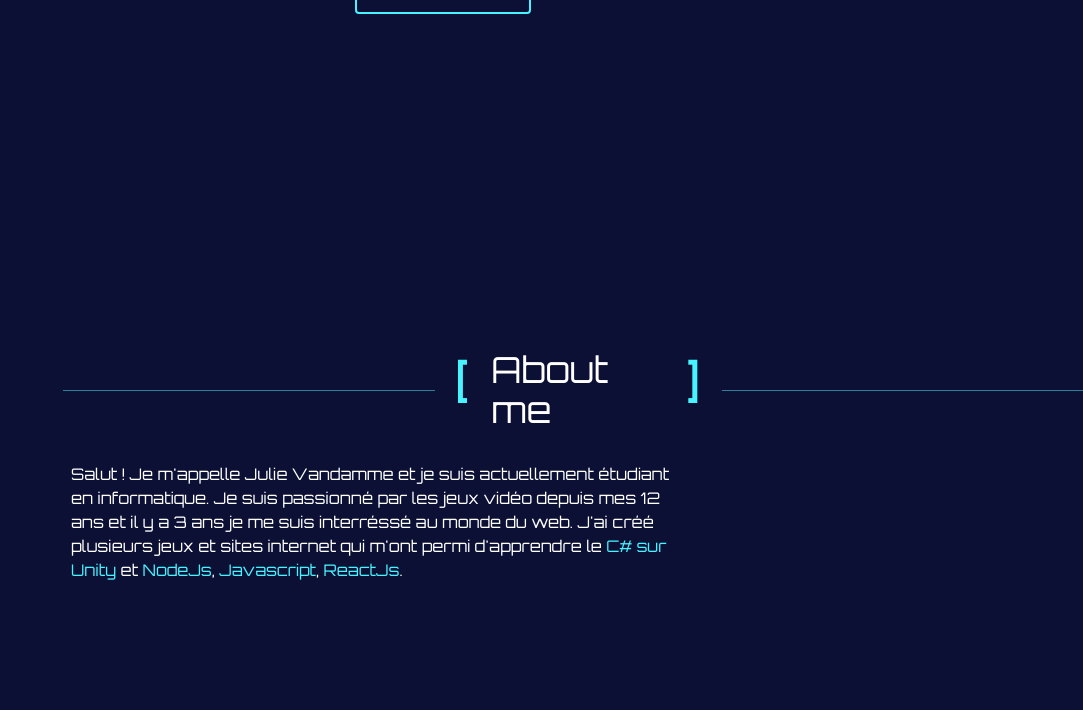
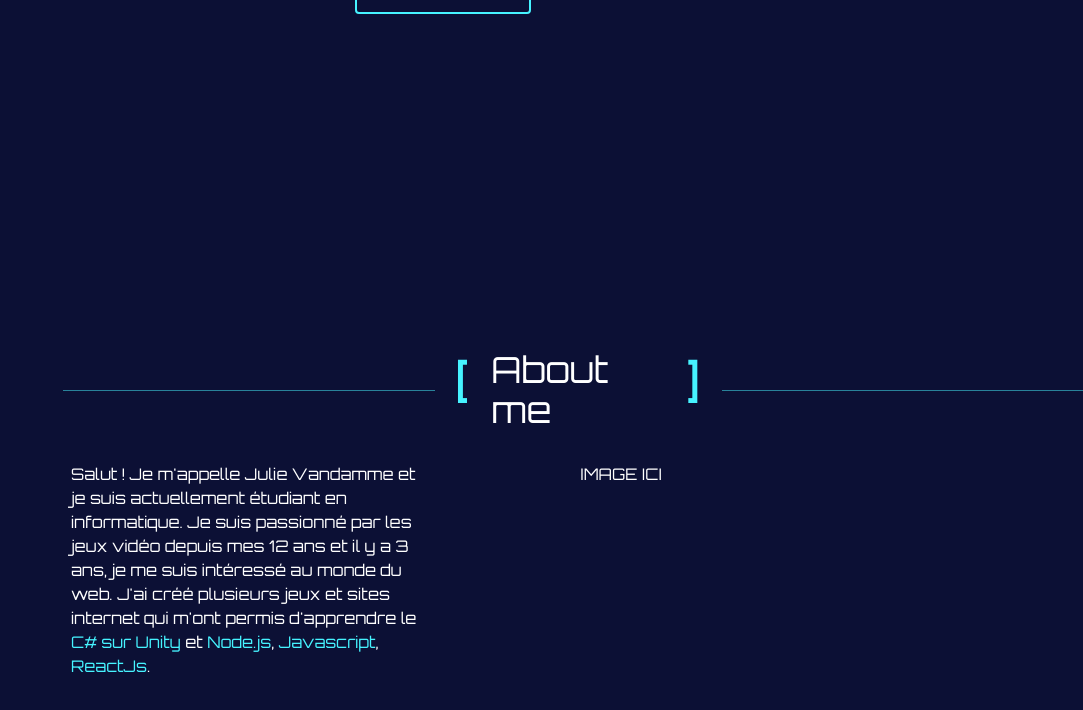
Before and after one commit to Minitsonga/Portfolio, a Next.js app: page / in a window 1280 px wide. Shown: the part 1016-1726 px from the top of the page, without its empty margins (197-1280 px from the left). Built offline with nearby package versions, Linux system fonts and the light colour scheme.

Commit message:
modified first paragraphe

```diff
--- a/app/page.tsx
+++ b/app/page.tsx
@@ -1,5 +1,4 @@
 import "./pageInfo.css";
-
 
 export default function PageInfo() {
   return (
@@ -13,7 +12,7 @@ export default function PageInfo() {
           Je suis étudiant en informatique. J'adore coder, créer des jeux,
           apprendre de nouvelles choses.
         </p>
-         <button className="btn m-auto mt-8">
+        <button className="btn m-auto mt-8">
           <a className="text-center text-xl" href="/resume.pdf" target="_blank">
             Mon CV
           </a>
@@ -25,13 +24,18 @@ export default function PageInfo() {
           [ <p className="text-white text-4xl m-auto px-5">About me</p>]
         </h1>
 
-        <p className="ml-26 pl-10 pr-40 text-md mb-5">
-          Salut ! Je m'appelle Julie Vandamme et je suis actuellement étudiant en informatique.
-          Je suis passionné par les jeux vidéo depuis mes 12 ans et il y a 3 ans je me suis interréssé au monde du web.
-          J'ai créé plusieurs jeux et sites internet qui m'ont permi d'apprendre le <span>C# sur Unity</span> et <span>NodeJs</span>
-          , <span>Javascript</span>, <span>ReactJs</span>.
-        </p>
+        <div className="flex">
+          <p className="ml-26 pl-10 w-2/3 pr-40 text-md mb-5">
+            Salut ! Je m'appelle Julie Vandamme et je suis actuellement étudiant
+            en informatique. Je suis passionné par les jeux vidéo depuis mes 12
+            ans et il y a 3 ans, je me suis intéressé au monde du web. J'ai créé
+            plusieurs jeux et sites internet qui m'ont permis d'apprendre le{" "}
+            <span>C# sur Unity</span> et <span>Node.js</span>,{" "}
+            <span>Javascript</span>, <span>ReactJs</span>.
+          </p>
 
+          <p>IMAGE ICI</p>
+        </div>
       </section>
     </main>
   );
```
Also changed, not shown: 1 other file (tests, documents, lock files or other folders).
